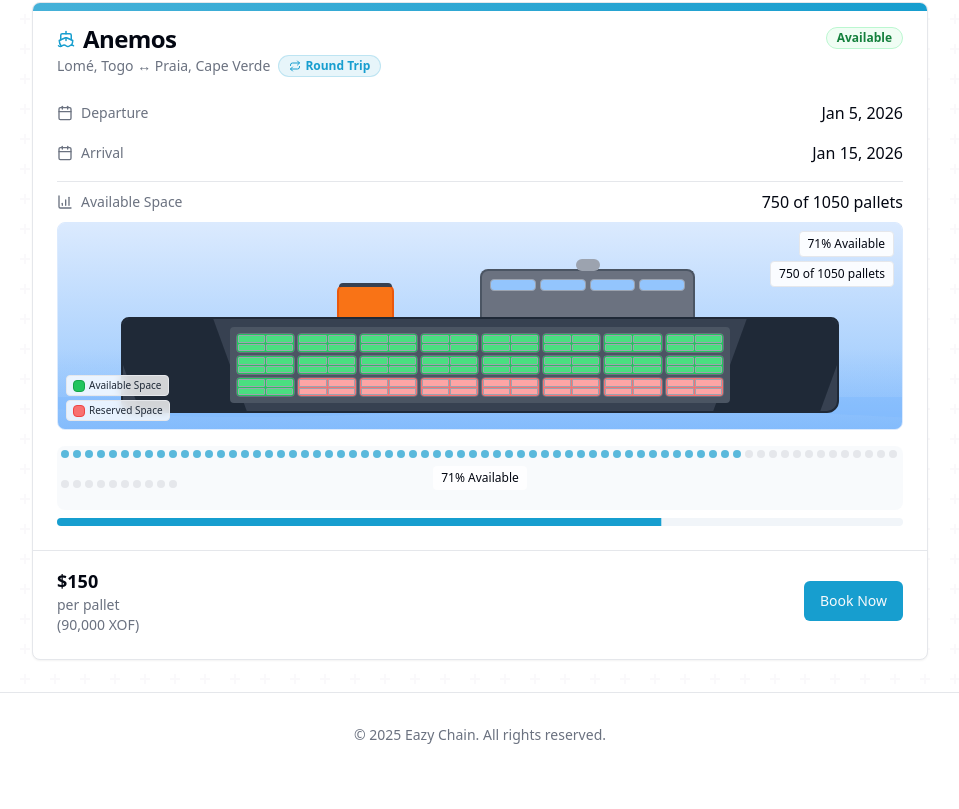
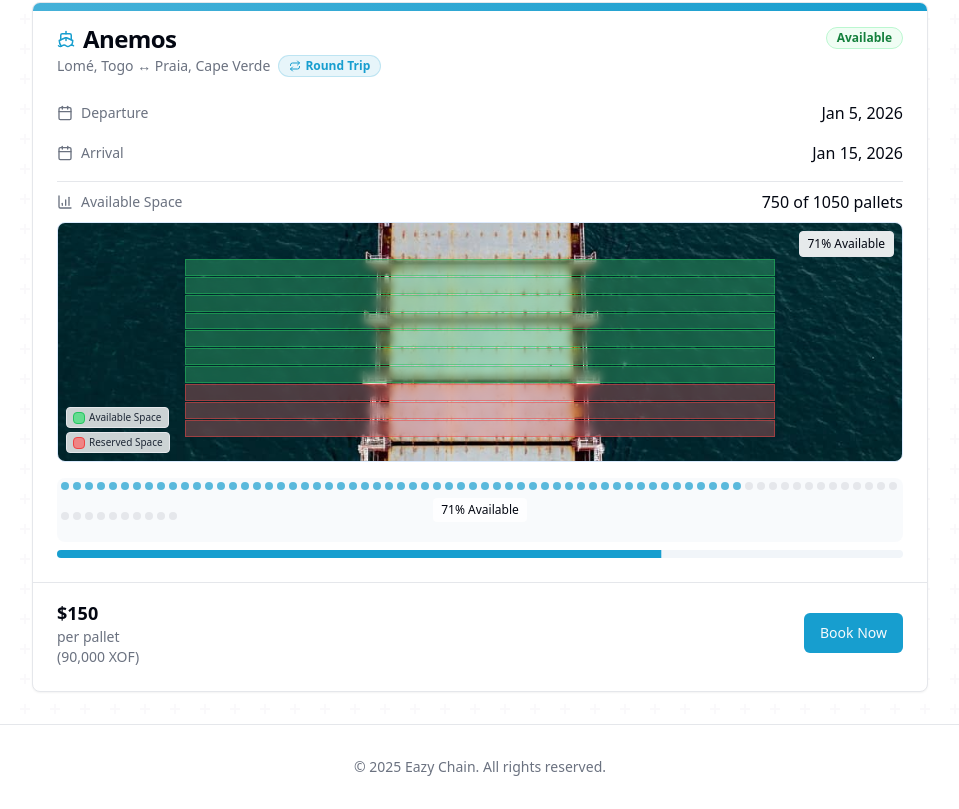
Before and after one commit to SandonWilfried/eazy-chain, a React (Vite) app: page /booking in a window 1280 px wide. Shown: the part 1636-2445 px from the top of the page, without its empty margins (160-1119 px from the left). Before the commit the page ends 2413 px from the top, so only its background shows below. Built offline with nearby package versions, Linux system fonts and the light colour scheme.

Commit message:
Update Vessel Card Image
Use provided image for vessel cargo slots visualization.

```diff
--- a/src/components/VesselCard.tsx
+++ b/src/components/VesselCard.tsx
@@ -1,4 +1,3 @@
-
 import { useState } from "react";
 import { Ship, Calendar, Package, Users, RepeatIcon, BarChart4 } from "lucide-react";
 import { Badge } from "@/components/ui/badge";
@@ -99,7 +98,7 @@ const VesselCard = ({ vessel }: { vessel: VesselProps }) => {
             <span className="font-medium">{formatDate(vessel.arrivalDate)}</span>
           </div>
 
-          {/* Enhanced visual representation of available space with vessel illustration */}
+          {/* Cargo space visualization using the provided ship image */}
           <div className="mt-6 pt-2 border-t">
             <div className="flex items-center justify-between mb-2">
               <div className="flex items-center gap-2 text-sm text-muted-foreground">
@@ -109,86 +108,42 @@ const VesselCard = ({ vessel }: { vessel: VesselProps }) => {
               <span className="font-medium">{vessel.available} of {vessel.capacity} pallets</span>
             </div>
 
-            {/* Enhanced and more realistic vessel cargo illustration */}
-            <div className="relative h-52 bg-blue-50 dark:bg-blue-950/20 rounded-lg overflow-hidden mb-4 border border-blue-100 dark:border-blue-900">
-              {/* Ocean background with waves */}
-              <div className="absolute inset-0 bg-gradient-to-b from-blue-100 to-blue-300 dark:from-blue-900 dark:to-blue-700">
-                <div className="absolute bottom-0 left-0 right-0 h-20 bg-gradient-to-t from-blue-400 to-transparent opacity-30"></div>
+            {/* New realistic vessel cargo visualization using the uploaded image */}
+            <div className="relative h-60 bg-blue-50 dark:bg-blue-950/20 rounded-lg overflow-hidden mb-4 border border-blue-100 dark:border-blue-900">
+              {/* Ship image as base */}
+              <img
+                src="/lovable-uploads/00117671-409f-47bf-afe2-5dbb9f9e15f2.png"
+                alt="Cargo vessel from aerial view"
+                className="w-full h-full object-cover"
+              />
 
-                {/* Animated waves */}
-                <div className="absolute bottom-0 left-0 right-0 h-8 overflow-hidden">
-                  <div className="absolute h-8 w-[200%] left-0 animate-[move-right_10s_linear_infinite]">
-                    <svg viewBox="0 0 1200 120" preserveAspectRatio="none" className="absolute h-8 w-full">
-                      <path d="M0,0V46.29c47.79,22.2,103.59,32.17,158,28,70.36-5.37,136.33-33.31,206.8-37.5C438.64,32.43,512.34,53.67,583,72.05c69.27,18,138.3,24.88,209.4,13.08,36.15-6,69.85-17.84,104.45-29.34C989.49,25,1113-14.29,1200,52.47V0Z" className="fill-blue-300 dark:fill-blue-600 opacity-25" />
-                    </svg>
-                  </div>
-                  <div className="absolute h-8 w-[200%] left-0 animate-[move-right_15s_linear_infinite_reverse]">
-                    <svg viewBox="0 0 1200 120" preserveAspectRatio="none" className="absolute h-8 w-full">
-                      <path d="M0,0V46.29c47.79,22.2,103.59,32.17,158,28,70.36-5.37,136.33-33.31,206.8-37.5C438.64,32.43,512.34,53.67,583,72.05c69.27,18,138.3,24.88,209.4,13.08,36.15-6,69.85-17.84,104.45-29.34C989.49,25,1113-14.29,1200,52.47V0Z" className="fill-blue-400 dark:fill-blue-500 opacity-20" />
-                    </svg>
-                  </div>
-                </div>
-              </div>
+              {/* Overlay to show available/unavailable cargo sections */}
+              <div className="absolute inset-0 flex flex-col">
+                {/* Top bridge section - don't overlay */}
+                <div className="h-[15%]"></div>
 
-              {/* Ship illustration */}
-              <div className="absolute inset-x-0 bottom-4 mx-auto h-36 w-[85%]">
-                {/* Ship hull */}
-                <div className="absolute bottom-0 w-full h-24 bg-gray-700 dark:bg-gray-800 rounded-b-xl rounded-t-lg overflow-hidden border-2 border-gray-800 dark:border-gray-700">
-                  {/* Hull details */}
-                  <div className="absolute inset-y-0 left-0 w-[15%] bg-gray-800 dark:bg-gray-900 skew-x-[20deg]"></div>
-                  <div className="absolute inset-y-0 right-0 w-[15%] bg-gray-800 dark:bg-gray-900 skew-x-[-20deg]"></div>
+                {/* Cargo area divided into sections */}
+                <div className="flex-1 grid grid-rows-10 gap-[1px] px-[15%]">
+                  {Array.from({ length: 10 }).map((_, rowIndex) => {
+                    // Calculate if this section should be marked as available
+                    const rowPercentage = (rowIndex + 1) / 10 * 100;
+                    const isAvailable = rowPercentage <= availabilityPercentage;
 
-                  {/* Cargo area */}
-                  <div className="absolute top-2 left-[15%] right-[15%] bottom-2 bg-gray-600 dark:bg-gray-700 rounded">
-                    {/* Cargo containers/pallets - grid layout */}
-                    <div className="absolute inset-1 grid grid-cols-8 grid-rows-3 gap-0.5 p-0.5">
-                      {Array.from({ length: 24 }).map((_, i) => {
-                        const isAvailable = i < Math.round((vessel.available / vessel.capacity) * 24);
-                        return (
-                          <div key={i} className="relative overflow-hidden border border-gray-500 dark:border-gray-600 rounded-sm">
-                            <div className={`absolute inset-0 ${
-                              isAvailable
-                                ? "bg-green-500 dark:bg-green-600"
-                                : "bg-red-400 dark:bg-red-700"
-                            }`}>
-                              {/* Individual pallet details */}
-                              <div className="absolute inset-0 grid grid-cols-2 grid-rows-2 gap-px p-px">
-                                {Array.from({ length: 4 }).map((_, j) => (
-                                  <div
-                                    key={j}
-                                    className={`${
-                                      isAvailable
-                                        ? "bg-green-400 dark:bg-green-500"
-                                        : "bg-red-300 dark:bg-red-600"
-                                    } border border-gray-400 dark:border-gray-500 rounded-[1px]`}
-                                  />
-                                ))}
-                              </div>
-                            </div>
-                          </div>
-                        );
-                      })}
-                    </div>
-                  </div>
+                    return (
+                      <div
+                        key={rowIndex}
+                        className={`w-full ${
+                          isAvailable
+                            ? "bg-green-400/30 border border-green-500/50"
+                            : "bg-red-400/30 border border-red-500/50"
+                        } backdrop-blur-sm`}
+                      ></div>
+                    );
+                  })}
                 </div>
 
-                {/* Ship deck and superstructure */}
-                <div className="absolute bottom-24 right-[20%] w-[30%] h-12 bg-gray-500 dark:bg-gray-600 rounded-t-lg border-2 border-b-0 border-gray-600 dark:border-gray-500">
-                  {/* Bridge windows */}
-                  <div className="absolute top-2 left-2 right-2 h-3 flex space-x-1">
-                    {Array.from({ length: 4 }).map((_, i) => (
-                      <div key={i} className="flex-1 bg-blue-300 dark:bg-blue-700 rounded-sm border border-gray-400"></div>
-                    ))}
-                  </div>
-
-                  {/* Radar/communication equipment */}
-                  <div className="absolute -top-3 left-1/2 -translate-x-1/2 w-6 h-3 bg-gray-400 dark:bg-gray-500 rounded-full"></div>
-                </div>
-
-                {/* Smoke stack */}
-                <div className="absolute bottom-24 left-[30%] w-[8%] h-8 bg-orange-500 dark:bg-orange-700 rounded-t-md border-2 border-b-0 border-orange-600 dark:border-orange-800">
-                  <div className="absolute -top-1 left-0 right-0 h-1 bg-gray-700 dark:bg-gray-800 rounded-t-sm"></div>
-                </div>
+                {/* Bottom section - don't overlay */}
+                <div className="h-[10%]"></div>
               </div>
 
               {/* Capacity indicators */}
@@ -196,19 +151,16 @@ const VesselCard = ({ vessel }: { vessel: VesselProps }) => {
                 <div className="px-2 py-1 bg-white/90 dark:bg-black/70 text-xs font-medium rounded border border-gray-200 dark:border-gray-700 backdrop-blur-sm">
                   {Math.round(availabilityPercentage)}% Available
                 </div>
-                <div className="px-2 py-1 bg-white/90 dark:bg-black/70 text-xs font-medium rounded border border-gray-200 dark:border-gray-700 backdrop-blur-sm">
-                  {vessel.available} of {vessel.capacity} pallets
-                </div>
               </div>
 
               {/* Legend */}
               <div className="absolute bottom-2 left-2 z-10 flex flex-col items-start gap-1">
                 <div className="flex items-center gap-1 px-1.5 py-0.5 bg-white/80 dark:bg-black/60 rounded backdrop-blur-sm border border-gray-200 dark:border-gray-800">
-                  <div className="w-3 h-3 bg-green-500 dark:bg-green-600 rounded-sm border border-green-600 dark:border-green-500"></div>
+                  <div className="w-3 h-3 bg-green-400/80 rounded-sm border border-green-500"></div>
                   <span className="text-[10px] text-gray-800 dark:text-gray-200">Available Space</span>
                 </div>
                 <div className="flex items-center gap-1 px-1.5 py-0.5 bg-white/80 dark:bg-black/60 rounded backdrop-blur-sm border border-gray-200 dark:border-gray-800">
-                  <div className="w-3 h-3 bg-red-400 dark:bg-red-700 rounded-sm border border-red-500 dark:border-red-600"></div>
+                  <div className="w-3 h-3 bg-red-400/80 rounded-sm border border-red-500"></div>
                   <span className="text-[10px] text-gray-800 dark:text-gray-200">Reserved Space</span>
                 </div>
               </div>
```
Also changed, not shown: public/lovable-uploads/00117671-409f-47bf-afe2-5dbb9f9e15f2.png (added).
